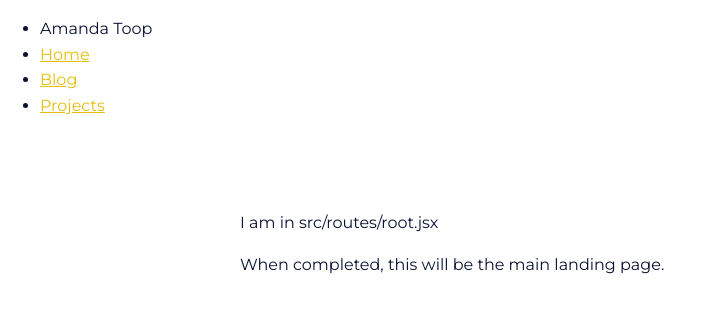
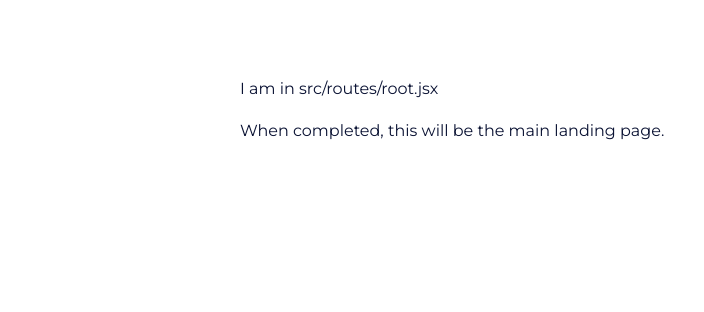
Before and after one commit to atoopdev/portfolio-react-2, a React (Vite) app in the folder portfolio-react-2/: page / in a window 1280 px wide. Shown: the top 312 px of the page, without its empty margins (0-704 px from the left). Built offline with nearby package versions, Linux system fonts and the light colour scheme.

Commit message:
simplified nav for testing

```diff
--- a/portfolio-react-2/src/components/nav.jsx
+++ b/portfolio-react-2/src/components/nav.jsx
@@ -1,13 +1,11 @@
 import React from "react"
+import { Link } from "react-router-dom"
 
 export default function Nav(){
     return (
         <nav id="navbar">
             <ul className="nav-links">
                 <li className="name-logo">Amanda Toop</li>
-                <li><a href="index.html" className="nav-link">Home</a></li>
-                <li><a href="https://amandatoop.com/blog/" className="nav-link">Blog</a></li>
-                <li><a href="projects" className="nav-link">Projects</a></li>
             </ul>
             {/* end nav links */}
         </nav>
--- a/portfolio-react-2/src/routes/root.jsx
+++ b/portfolio-react-2/src/routes/root.jsx
@@ -9,11 +9,12 @@ import {Outlet} from "react-router-dom"
 export default function Root(){
     return(
         <body>
-            <Nav />
+
         <main>
         <div className="content_wrapper">
             <p>I am in src/routes/root.jsx</p>
             <p>When completed, this will be the main landing page.</p>
+            {/* Outlet is where content renders */}
            <Outlet />
         </div>
         </main>
```
